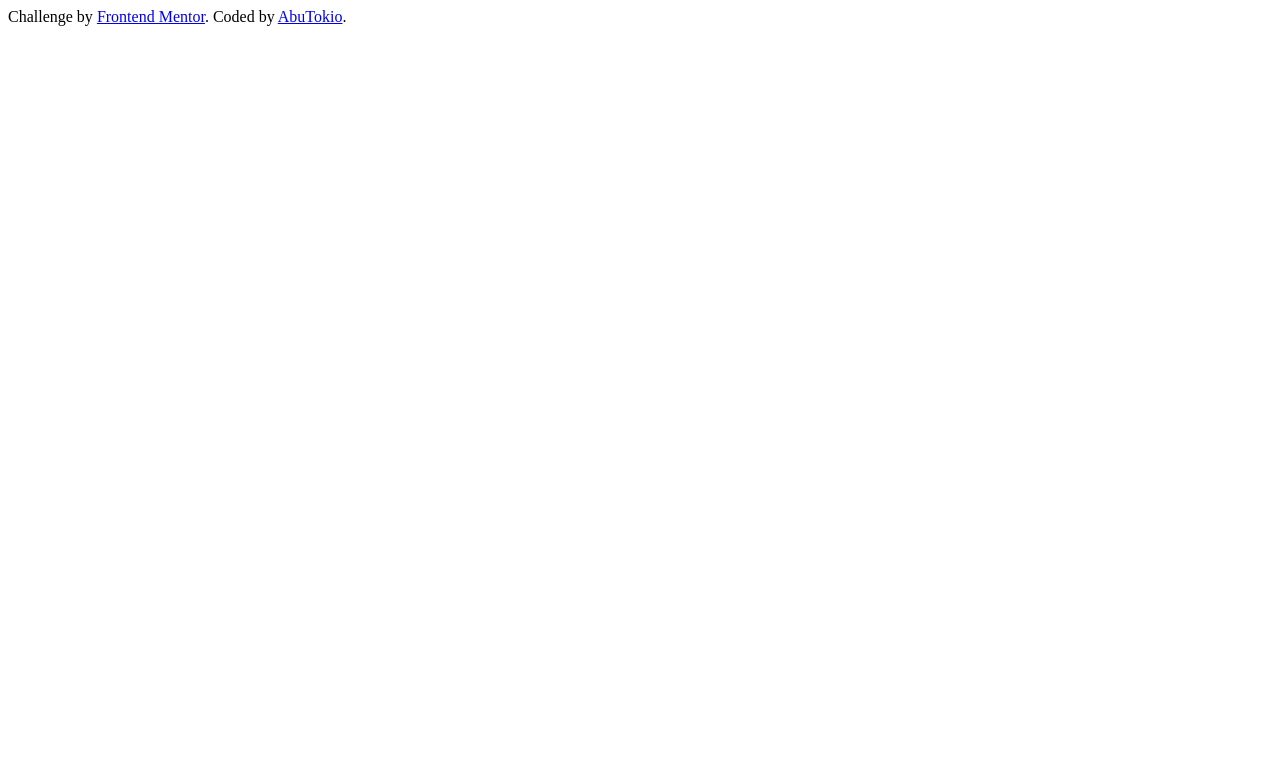
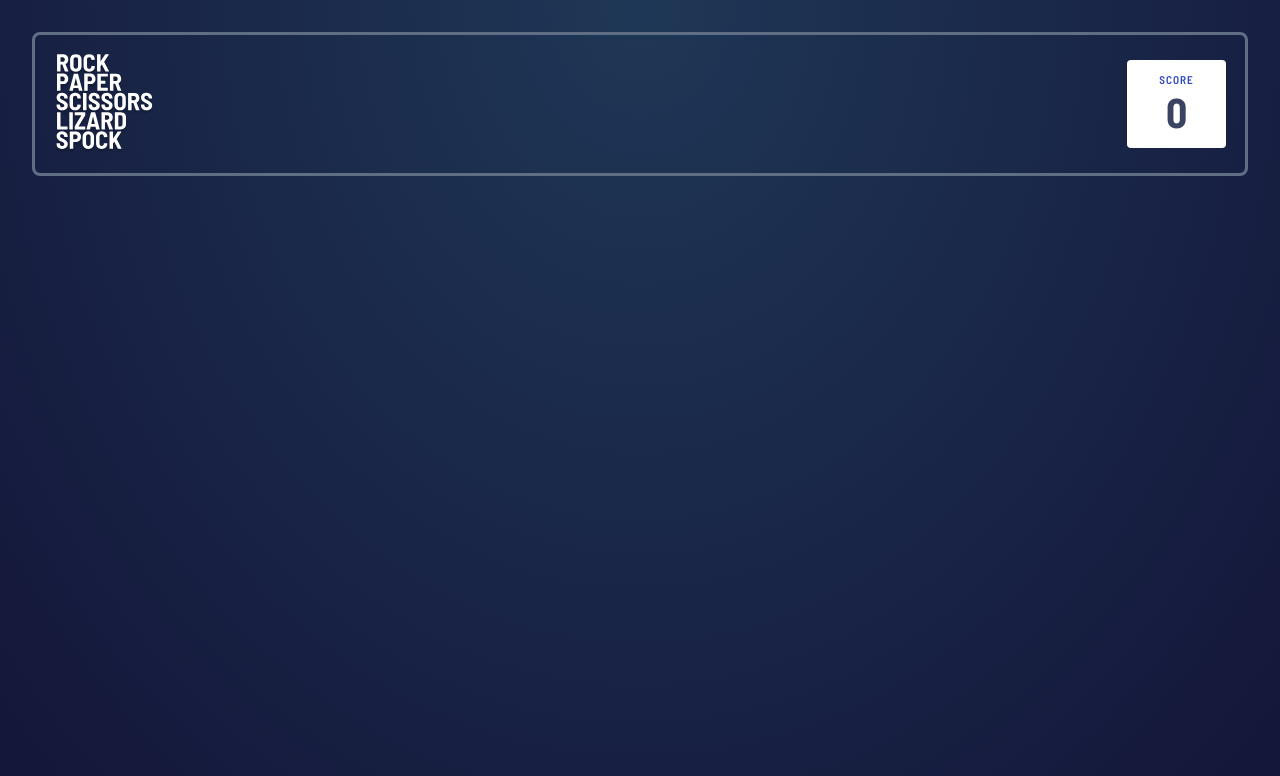
Before and after one commit to AbuTokio/rock-paper-scissors-lizard-spock, a website built with Vite: page index.html in a window 1280 px wide. Built offline with nearby package versions, Linux system fonts and the light colour scheme.

Commit message:
scoreboard

```diff
--- a/index.html
+++ b/index.html
@@ -7,6 +7,15 @@
     <title>Frontend Mentor | Rock, Paper, Scissors, Lizard, Spock</title>
   </head>
   <body>
+    <header>
+      <section class="scoreboard">
+        <img class="scoreboard-logo" src="/img/logo-bonus.svg" alt="Rock, Paper, Scissors, Lizard, Spock" />
+        <div class="scoreboard-wrapper">
+          <p class="scoreboard-title">Score</p>
+          <p class="scoreboard-score">0</p>
+        </div>
+      </section>
+    </header>
     <footer>
       <div class="attribution">
         Challenge by <a href="https://www.frontendmentor.io?ref=challenge" target="_blank">Frontend Mentor</a>. Coded by
--- a/src/style.css
+++ b/src/style.css
@@ -0,0 +1,93 @@
+@import url("https://fonts.googleapis.com/css2?family=Barlow+Semi+Condensed:wght@600;700&display=swap");
+
+/*
+% MOBILE:   375px
+% DESKTOP:  1366px
+*/
+
+/* todo: find a good solution to display .attribution class */
+.attribution {
+  display: none;
+}
+
+/* # GENERAL STYLINGS */
+
+:root {
+  --color-bg-primary: hsl(214, 47%, 23%);
+  --color-bg-secondary: hsl(237, 49%, 15%);
+  --scissors-start: hsl(39, 89%, 49%);
+  --scissors-end: hsl(40, 84%, 53%);
+  --paper-start: hsl(230, 89%, 62%);
+  --paper-end: hsl(230, 89%, 65%);
+  --rock-start: hsl(349, 71%, 52%);
+  --rock-end: hsl(349, 70%, 56%);
+  --lizard-start: hsl(261, 73%, 60%);
+  --lizard-end: hsl(261, 72%, 63%);
+  --spock-start: hsl(189, 59%, 53%);
+  --spock-end: hsl(189, 58%, 57%);
+
+  --accent: #fff;
+  --dark-text: hsl(229, 25%, 31%);
+  --score-text: hsl(229, 64%, 46%);
+  --header-outline: hsl(217, 16%, 45%);
+  --background: radial-gradient(at center top, var(--color-bg-primary), var(--color-bg-secondary));
+
+  /* # FONT */
+
+  font-family: "Barlow Semi Condensed";
+  font-size: 16px;
+  font-weight: 600;
+  text-transform: uppercase;
+}
+
+* {
+  margin: 0;
+  padding: 0;
+  box-sizing: border-box;
+}
+
+body {
+  min-height: 100vh;
+  background: var(--background);
+}
+
+/* # HEADER */
+
+header {
+  padding: 2rem;
+}
+.scoreboard {
+  border: 3px solid var(--header-outline);
+  border-radius: 8px;
+  padding: 1.2rem;
+  height: 18vh;
+  display: flex;
+  align-items: center;
+  justify-content: space-between;
+}
+
+.scoreboard-logo {
+  height: 100%;
+}
+
+.scoreboard-wrapper {
+  display: flex;
+  flex-direction: column;
+  align-items: center;
+  justify-content: space-between;
+  background-color: var(--accent);
+  padding: 0.8rem 2rem;
+  border-radius: 4px;
+  color: var(--dark-text);
+}
+
+.scoreboard-title {
+  font-size: 0.7rem;
+  letter-spacing: 1px;
+  color: var(--score-text);
+}
+
+.scoreboard-score {
+  font-size: 2.6rem;
+  font-weight: 700;
+}
```
